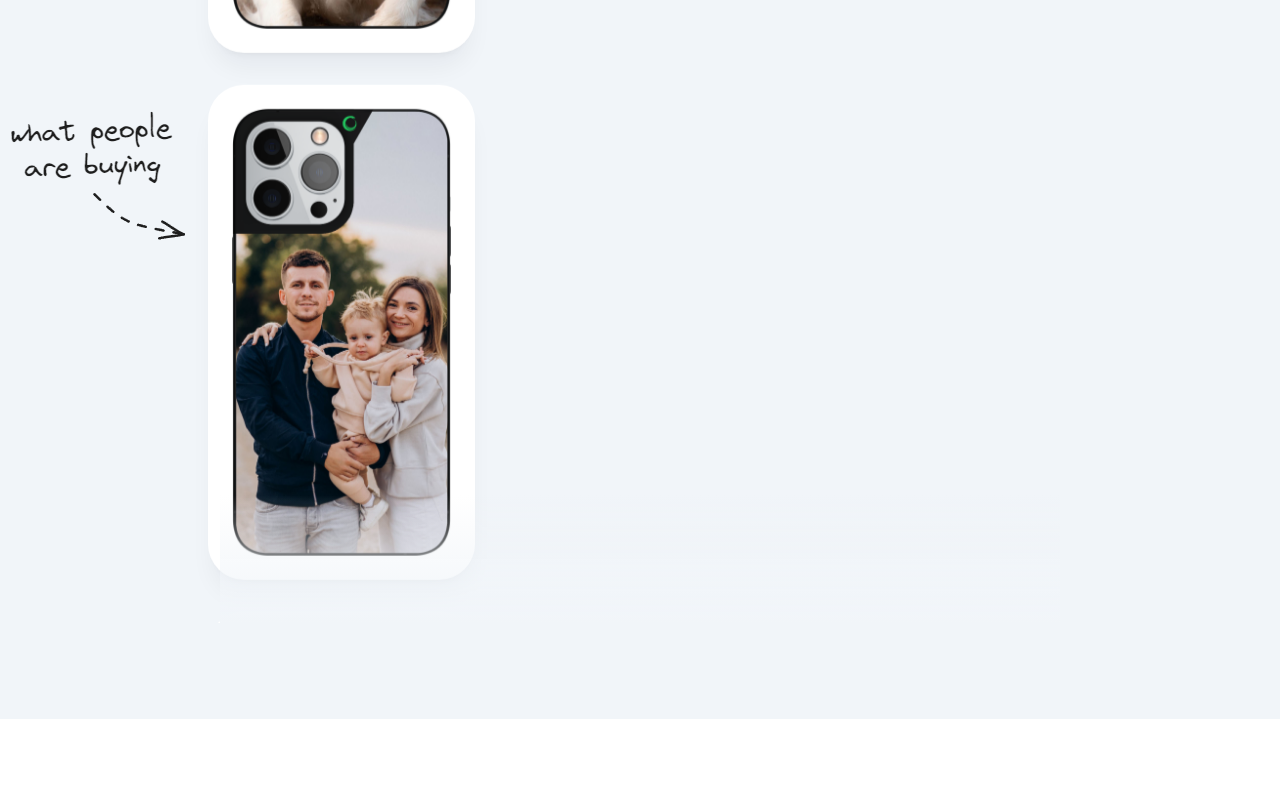
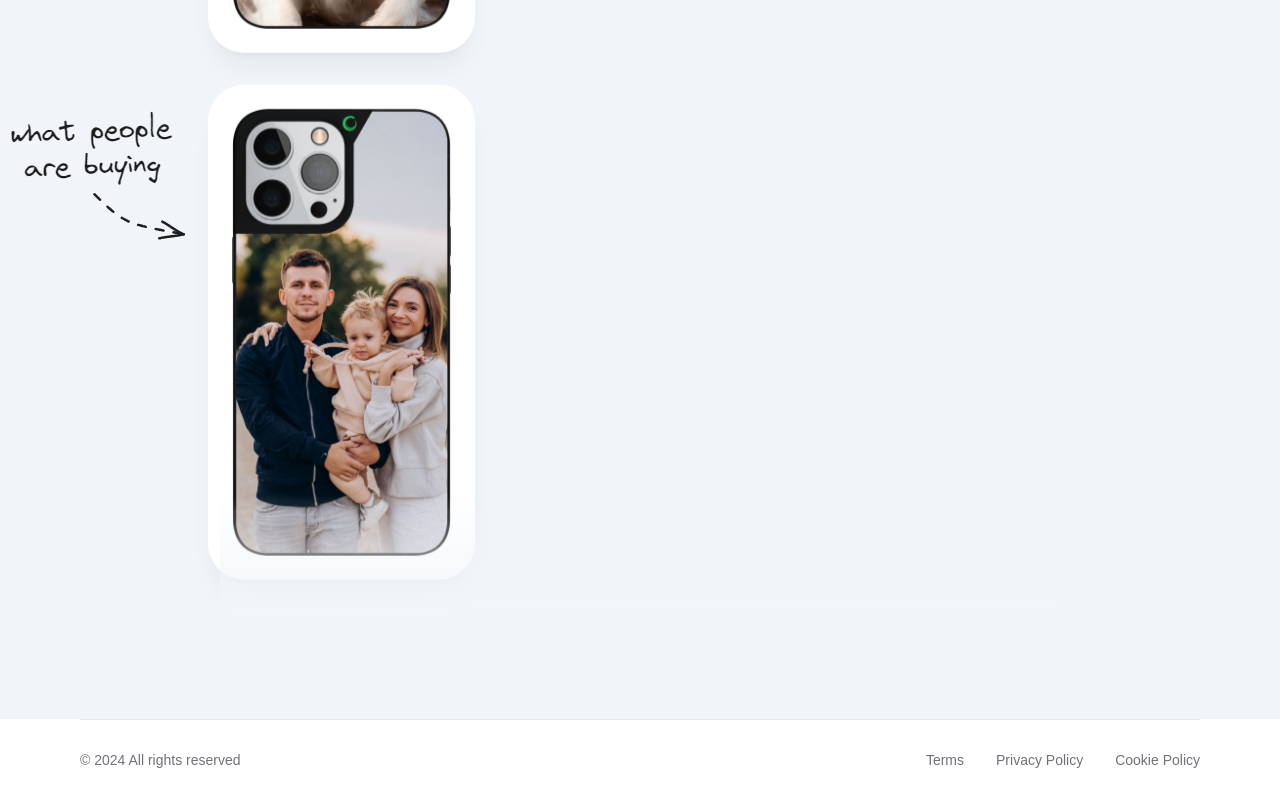
Before and after one commit to aditya-narayan-sahoo/case-cover, a Next.js app: page / in a window 1280 px wide. Shown: the part 1805-2605 px from the top of the page. Before the commit the page ends 2524 px from the top, so only its background shows below. Built offline with nearby package versions, Linux system fonts and the light colour scheme; no server answers.

Commit message:
Add Footer to page

```diff
--- a/src/app/layout.tsx
+++ b/src/app/layout.tsx
@@ -2,6 +2,7 @@
 import localFont from "next/font/local";
 import "./globals.css";
 import Navbar from "@/components/Navbar";
+import Footer from "@/components/Footer";
 
 const geistSans = localFont({
   src: "./fonts/GeistVF.woff",
@@ -34,6 +35,7 @@
       >
         <Navbar />
         {children}
+        <Footer />
       </body>
     </html>
   );
--- /dev/null
+++ b/src/components/Footer.tsx
@@ -0,0 +1,45 @@
+import Link from "next/link";
+import MaxWidthWrapper from "./MaxWidthWrapper";
+
+const Footer = () => {
+  return (
+    <footer className="bg-white h-20 relative">
+      <MaxWidthWrapper>
+        <div className="border-t border-gray-200" />
+
+        <div className="h-full flex flex-col md:flex-row md:justify-between justify-center items-center">
+          <div className="text-center md:text-left pb-2 md:pb-0">
+            <p className="text-sm text-muted-foreground">
+              &copy; {new Date().getFullYear()} All rights reserved
+            </p>
+          </div>
+
+          <div className="flex items-center justify-center">
+            <div className="flex space-x-8">
+              <Link
+                href="#"
+                className="text-sm text-muted-foreground hover:text-gray-600"
+              >
+                Terms
+              </Link>
+              <Link
+                href="#"
+                className="text-sm text-muted-foreground hover:text-gray-600"
+              >
+                Privacy Policy
+              </Link>
+              <Link
+                href="#"
+                className="text-sm text-muted-foreground hover:text-gray-600"
+              >
+                Cookie Policy
+              </Link>
+            </div>
+          </div>
+        </div>
+      </MaxWidthWrapper>
+    </footer>
+  );
+};
+
+export default Footer;
```
